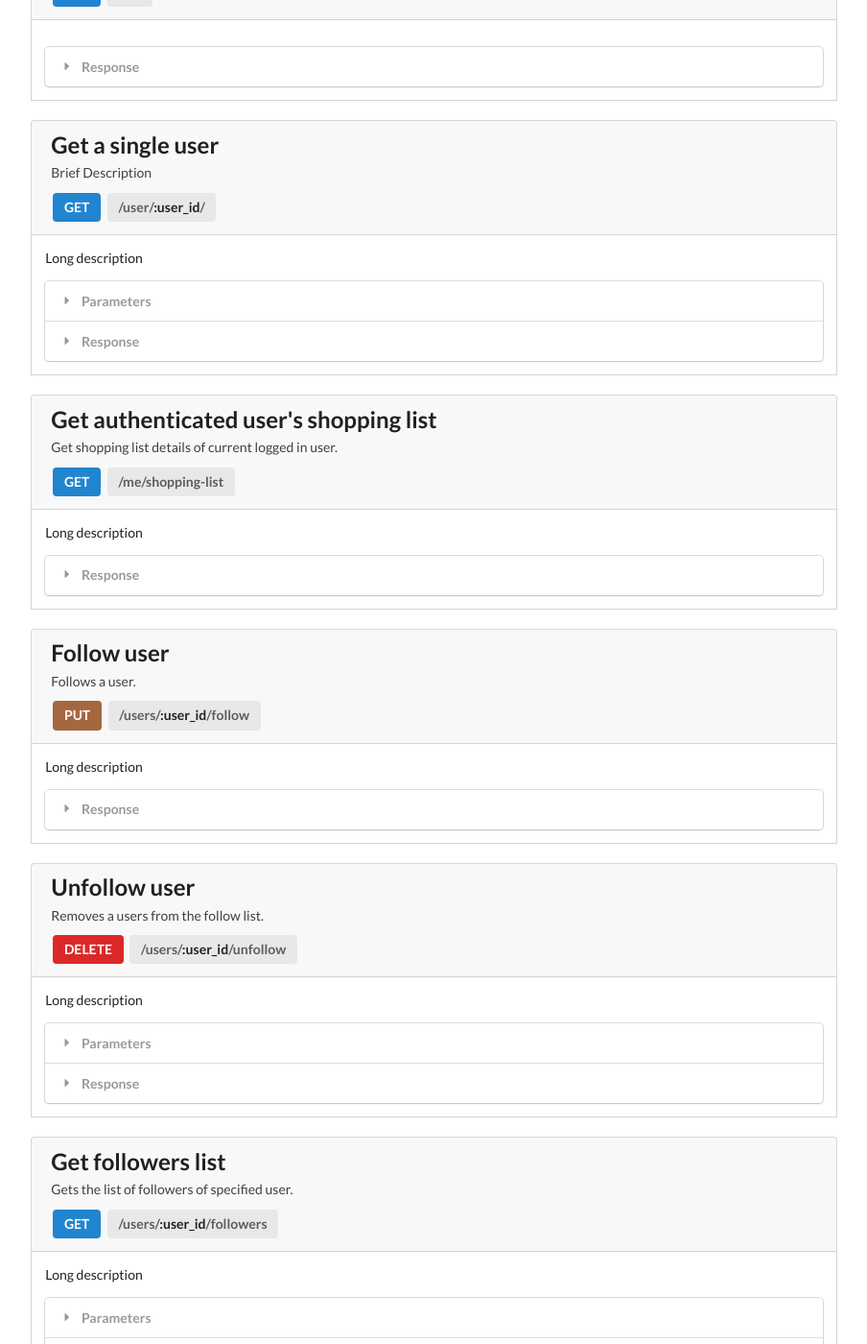
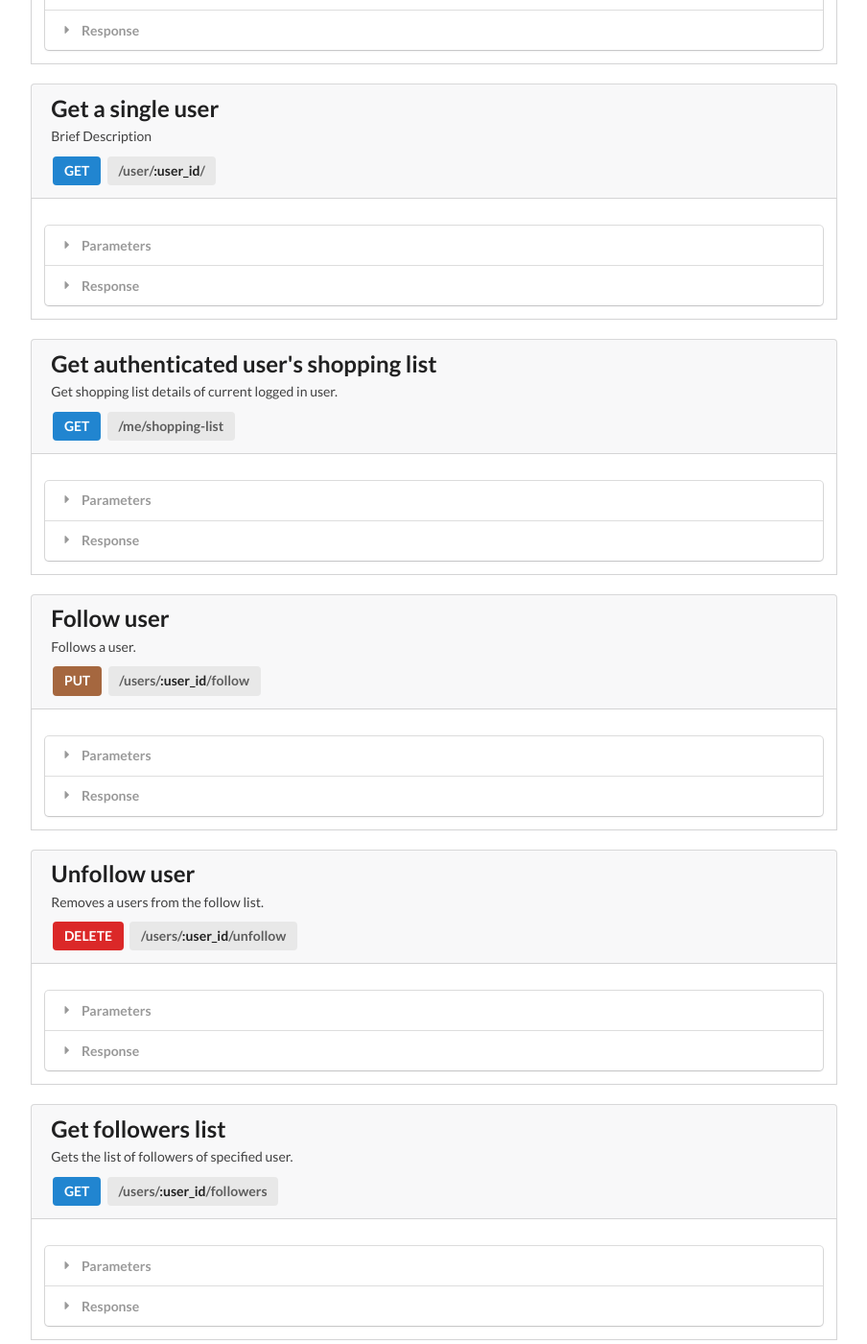
Before and after one commit to letsallchef/docs, a Jekyll site: the page built from _posts/api/2017-03-04-users.html, in a window 1280 px wide and 1400 px high, scrolled down 1352 px. Shown: the whole window at 96% size, without its empty margins (332-1236 px from the left). Built offline with Jekyll 4.4.1, drawn with Linux system fonts in a browser that asks for light colours; some of the changed text lies outside the part shown.

Commit message:
removes dummy data and fixes request parameters

```diff
--- a/_posts/api/2017-03-04-users.html
+++ b/_posts/api/2017-03-04-users.html
@@ -22,7 +22,7 @@ layout: api
         </div>
     </div>
     <div class="ui attached fluid segment">
-        <p>API Description Goes Here</p>
+        <p></p>
         <div class="ui styled fluid accordion">
             <div class="title">
                 <i class="dropdown icon"></i>
@@ -70,7 +70,7 @@ layout: api
         </div>
     </div>
     <div class="ui attached fluid segment">
-        <p>Long description</p>
+        <p></p>
         <div class="ui styled fluid accordion">
             <div class="title">
                 <i class="dropdown icon"></i>
@@ -79,9 +79,9 @@ layout: api
             <div class="content">
                 <table class="ui celled striped table">
                     <tr>
-                        <td>Key</td>
-                        <td>Type</td>
-                        <td>Description</td>
+                        <td>access_token</td>
+                        <td>String</td>
+                        <td>A valid access token.</td>
                     </tr>
                 </table>
             </div>
@@ -90,7 +90,7 @@ layout: api
                 Response
             </div>
             <div class="content">
-                <pre><code class="http">Status: 200</code></pre>
+                <pre><code class="json">Status: 200</code></pre>
             </div>
         </div>
     </div>
@@ -112,7 +112,7 @@ layout: api
         </div>
     </div>
     <div class="ui attached fluid segment">
-        <p>Long description</p>
+        <p></p>
         <div class="ui styled fluid accordion">
             <div class="title">
                 <i class="dropdown icon"></i>
@@ -121,6 +121,11 @@ layout: api
             <div class="content">
                 <table class="ui celled striped table">
                     <tbody>
+                        <tr>
+                            <td>access_token</td>
+                            <td>String</td>
+                            <td>A valid access token.</td>
+                        </tr>
                         <tr><td>first_name</td><td>String</td><td>First name of the user.</td></tr>
                         <tr><td>last_name</td><td>String</td><td>Last name of the user.</td></tr>
                         <tr><td>avatar</td><td>image</td><td>Profile avatar of the user.</td></tr>
@@ -138,7 +143,7 @@ layout: api
                 Response
             </div>
             <div class="content">
-                <pre><code class="http">Status: 201</code></pre>
+                <pre><code class="json">Status: 201</code></pre>
             </div>
         </div>
     </div>
@@ -160,7 +165,7 @@ layout: api
         </div>
     </div>
     <div class="ui attached fluid segment">
-        <p>Long description</p>
+        <p></p>
         <div class="ui styled fluid accordion">
             <div class="title">
                 <i class="dropdown icon"></i>
@@ -169,6 +174,11 @@ layout: api
             <div class="content">
                 <table class="ui celled striped table">
                     <tbody>
+                        <tr>
+                            <td>access_token</td>
+                            <td>String</td>
+                            <td>A valid access token.</td>
+                        </tr>
                         <tr>
                             <td>query</td>
                             <td>String</td>
@@ -214,6 +224,19 @@ layout: api
     <div class="ui attached fluid segment">
         <p></p>
         <div class="ui styled fluid accordion">
+           <div class="title">
+            <i class="dropdown icon"></i>
+            Parameters
+        </div>
+        <div class="content">
+            <table class="ui celled striped table">
+                <tr>
+                    <td>access_token</td>
+                    <td>String</td>
+                    <td>A valid access token.</td>
+                </tr>
+            </table>
+        </div>
         <div class="title">
             <i class="dropdown icon"></i>
             Response
@@ -319,7 +342,7 @@ layout: api
         </div>
     </div>
     <div class="ui attached fluid segment">
-        <p>Long description</p>
+        <p></p>
         <div class="ui styled fluid accordion">
             <div class="title">
                 <i class="dropdown icon"></i>
@@ -341,7 +364,7 @@ layout: api
                 Response
             </div>
             <div class="content">
-                <pre><code class="json">[{
+                <pre><code class="json">{
     "id": "58cb721293afc42be47bf6ca",
     "first_name": "John",
     "last_name": "Doe",
@@ -360,7 +383,7 @@ layout: api
         "email": "johndoe@gmail.com",
         "phone": "9713173946"
     }
-}]</code></pre>
+}</code></pre>
             </div>
         </div>
     </div>
@@ -381,8 +404,21 @@ layout: api
         </div>
     </div>
     <div class="ui attached fluid segment">
-        <p>Long description</p>
+        <p></p>
         <div class="ui styled fluid accordion">
+            <div class="title">
+                <i class="dropdown icon"></i>
+                Parameters
+            </div>
+            <div class="content">
+                <table class="ui celled striped table">
+                    <tr>
+                        <td>access_token</td>
+                        <td>String</td>
+                        <td>A valid access token.</td>
+                    </tr>
+                </table>
+            </div>
             <div class="title">
                 <i class="dropdown icon"></i>
                 Response
@@ -417,8 +453,21 @@ layout: api
         </div>
     </div>
     <div class="ui attached fluid segment">
-        <p>Long description</p>
+        <p></p>
         <div class="ui styled fluid accordion">
+            <div class="title">
+                <i class="dropdown icon"></i>
+                Parameters
+            </div>
+            <div class="content">
+                <table class="ui celled striped table">
+                    <tr>
+                        <td>access_token</td>
+                        <td>String</td>
+                        <td>A valid access token.</td>
+                    </tr>
+                </table>
+            </div>
             <div class="title">
                 <i class="dropdown icon"></i>
                 Response
@@ -445,7 +494,7 @@ layout: api
         </div>
     </div>
     <div class="ui attached fluid segment">
-        <p>Long description</p>
+        <p></p>
         <div class="ui styled fluid accordion">
             <div class="title">
                 <i class="dropdown icon"></i>
@@ -488,7 +537,7 @@ layout: api
         </div>
     </div>
     <div class="ui attached fluid segment">
-        <p>Long description</p>
+        <p></p>
         <div class="ui styled fluid accordion">
             <div class="title">
                 <i class="dropdown icon"></i>
@@ -537,7 +586,7 @@ layout: api
         </div>
     </div>
     <div class="ui attached fluid segment">
-        <p>Long description</p>
+        <p></p>
         <div class="ui styled fluid accordion">
             <div class="title">
                 <i class="dropdown icon"></i>
@@ -589,7 +638,7 @@ layout: api
         </div>
     </div>
     <div class="ui attached fluid segment">
-        <p>Long description</p>
+        <p></p>
         <div class="ui styled fluid accordion">
             <div class="title">
                 <i class="dropdown icon"></i>
@@ -598,6 +647,11 @@ layout: api
             <div class="content">
                 <table class="ui celled striped table">
                     <tbody>
+                     <tr>
+                        <td>access_token</td>
+                        <td>String</td>
+                        <td>A valid access token.</td>
+                    </tr>
                     <tr><td>first_name</td><td>String</td><td>First name of the user.</td></tr>
                     <tr><td>last_name</td><td>String</td><td>Last name of the user.</td></tr>
                     <tr><td>avatar</td><td>image</td><td>Profile avatar of the user.</td></tr>
@@ -615,7 +669,7 @@ layout: api
             Response
         </div>
         <div class="content">
-                <pre><code class="http">Status: 201</code></pre>
+            <pre><code class="json">Status: 201</code></pre>
         </div>
     </div>
 </div>
@@ -637,7 +691,7 @@ layout: api
         </div>
     </div>
     <div class="ui attached fluid segment">
-        <p>Long description</p>
+        <p>asda</p>
         <div class="ui styled fluid accordion">
             <div class="title">
                 <i class="dropdown icon"></i>
@@ -645,7 +699,11 @@ layout: api
             </div>
             <div class="content">
                 <table class="ui celled striped table">
-                    <tbody>
+                   <tr>
+                    <td>access_token</td>
+                    <td>String</td>
+                    <td>A valid access token.</td>
+                </tr>
                 <tr>
                     <td>reason_type</td>
                     <td>String</td>
@@ -656,7 +714,6 @@ layout: api
                     <td>String</td>
                     <td>Body of the report reason.</td>
                 </tr>
-                    </tbody>
             </table>
         </div>
         <div class="title">
@@ -664,7 +721,7 @@ layout: api
             Response
         </div>
         <div class="content">
-                <pre><code class="json"></code></pre>
+            <pre><code class="json">Status: 200</code></pre>
         </div>
     </div>
 </div>
@@ -686,7 +743,7 @@ layout: api
         </div>
     </div>
     <div class="ui attached fluid segment">
-        <p>Long description</p>
+        <p></p>
         <div class="ui styled fluid accordion">
             <div class="title">
                 <i class="dropdown icon"></i>
```
Lines whose indentation alone changed are shown as unchanged.
